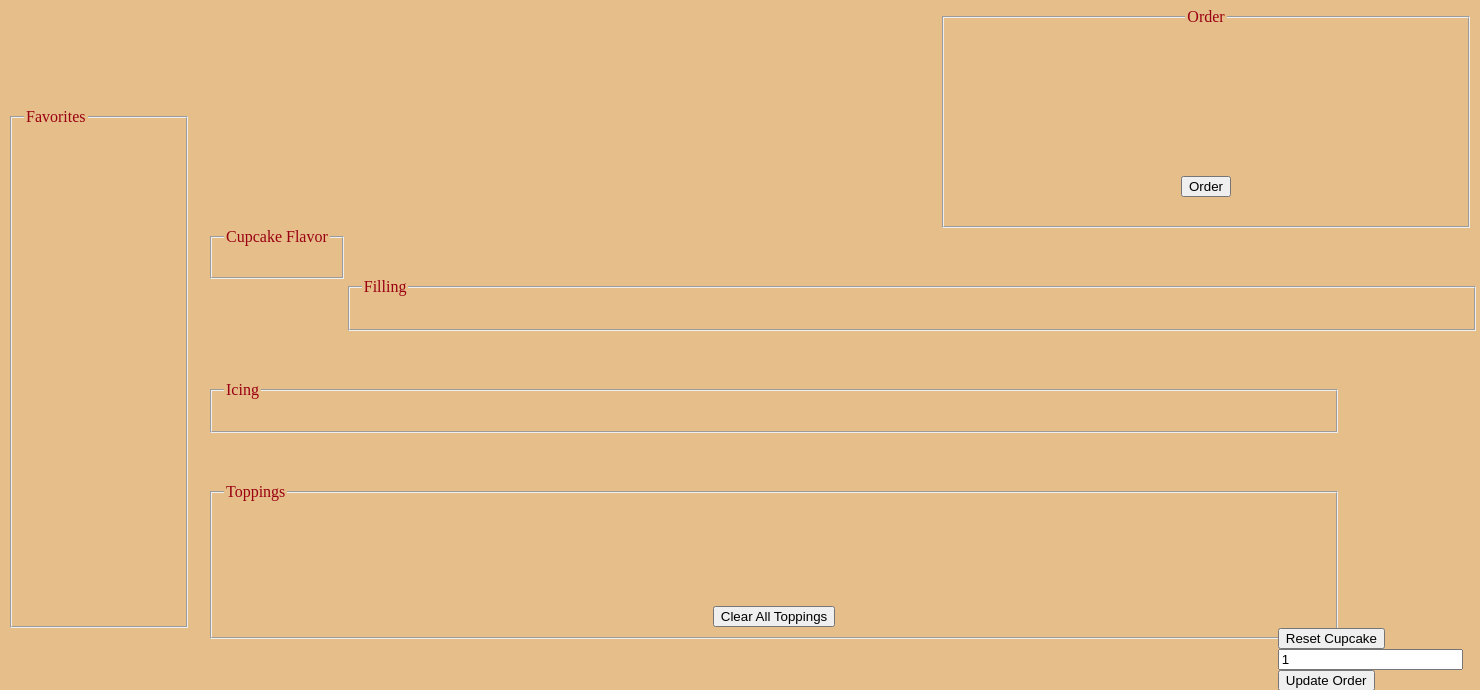
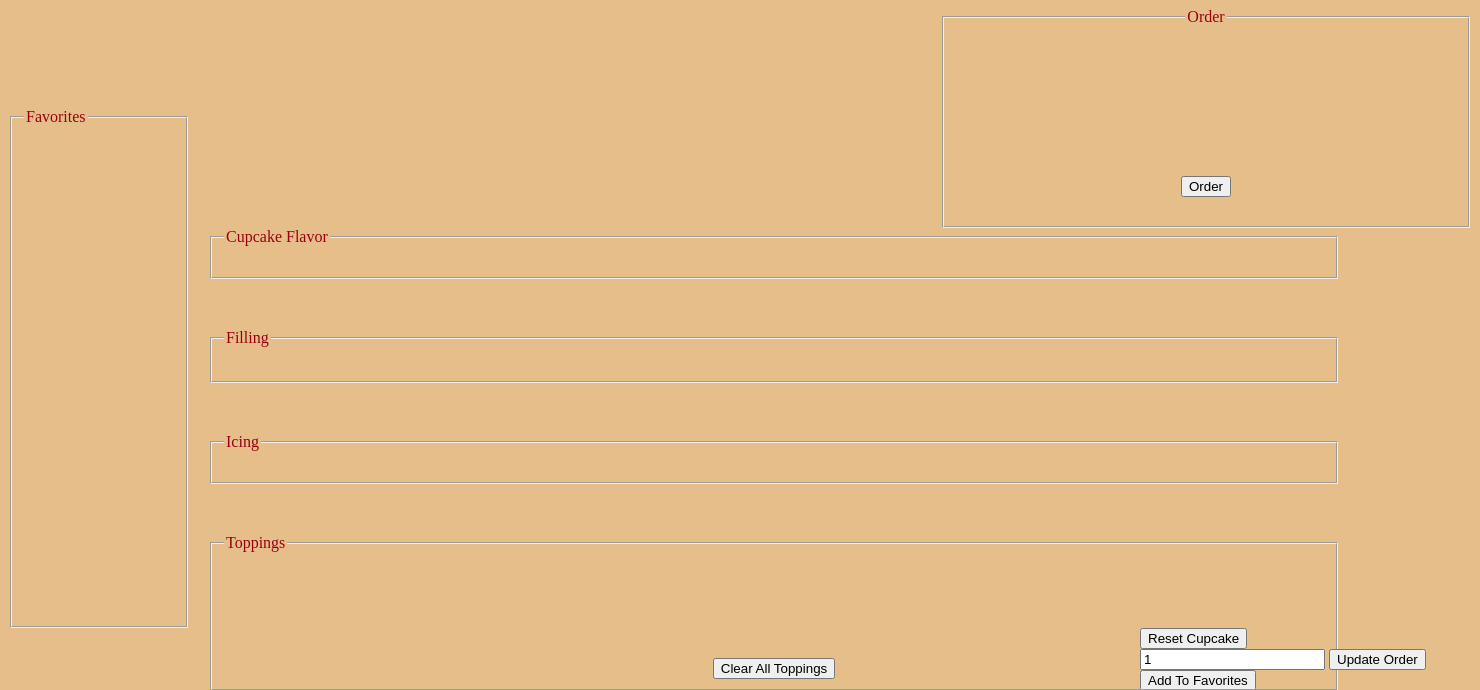
Before and after one commit to Ellyonia/CustomCupcake, a PHP site: page /order.php in a window 1480 px wide; the page is wider, and only the part inside the window is pictured. Shown: the top 690 px of that part. Run offline with PHP 8.4, Linux system fonts and the light colour scheme; some libraries are stand-ins or nearby versions.

Commit message:
css change

```diff
--- a/css/style.css
+++ b/css/style.css
@@ -89,7 +89,7 @@
 
 #flavor div {
 	width: 1100px;
-	width: 110%;
+	width: 90;
 	/*margin-right: -700px;*/
 	/*width: 1510px;*/
 	overflow-x: scroll;
```
